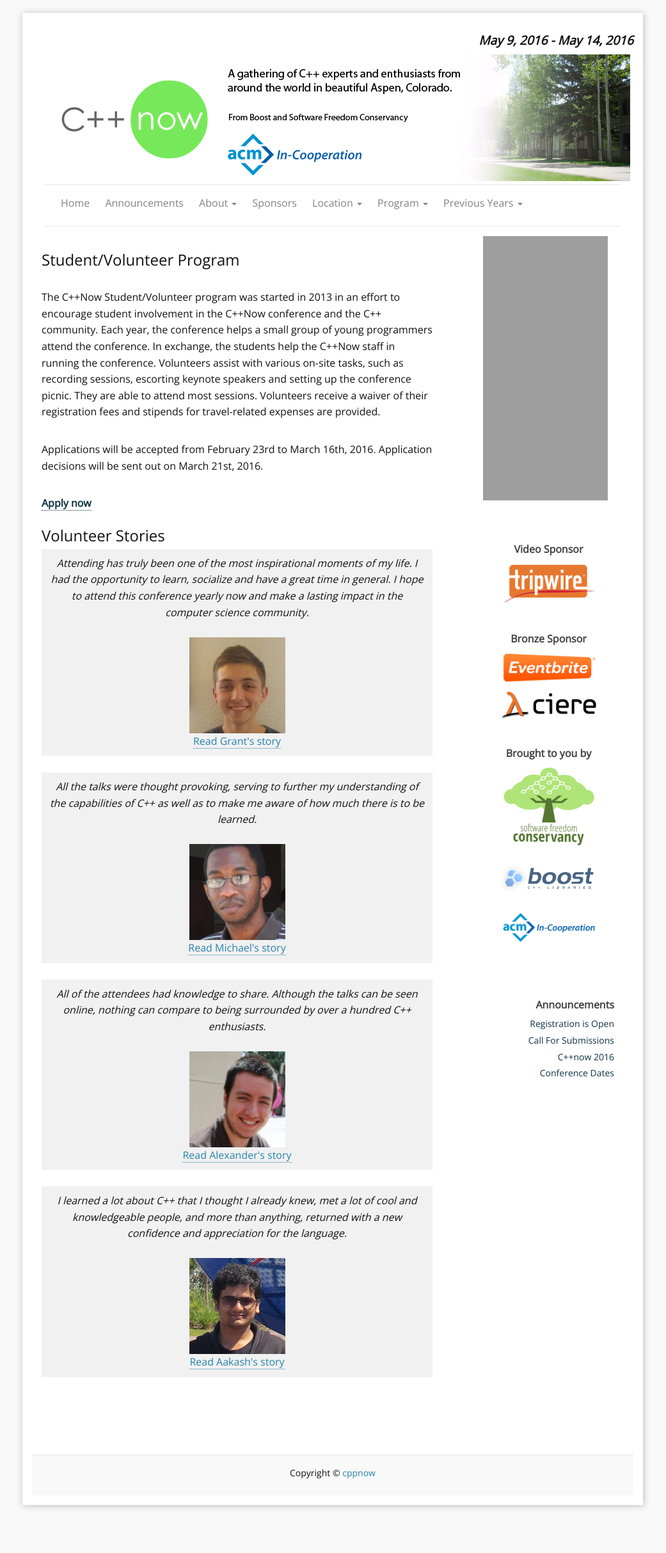
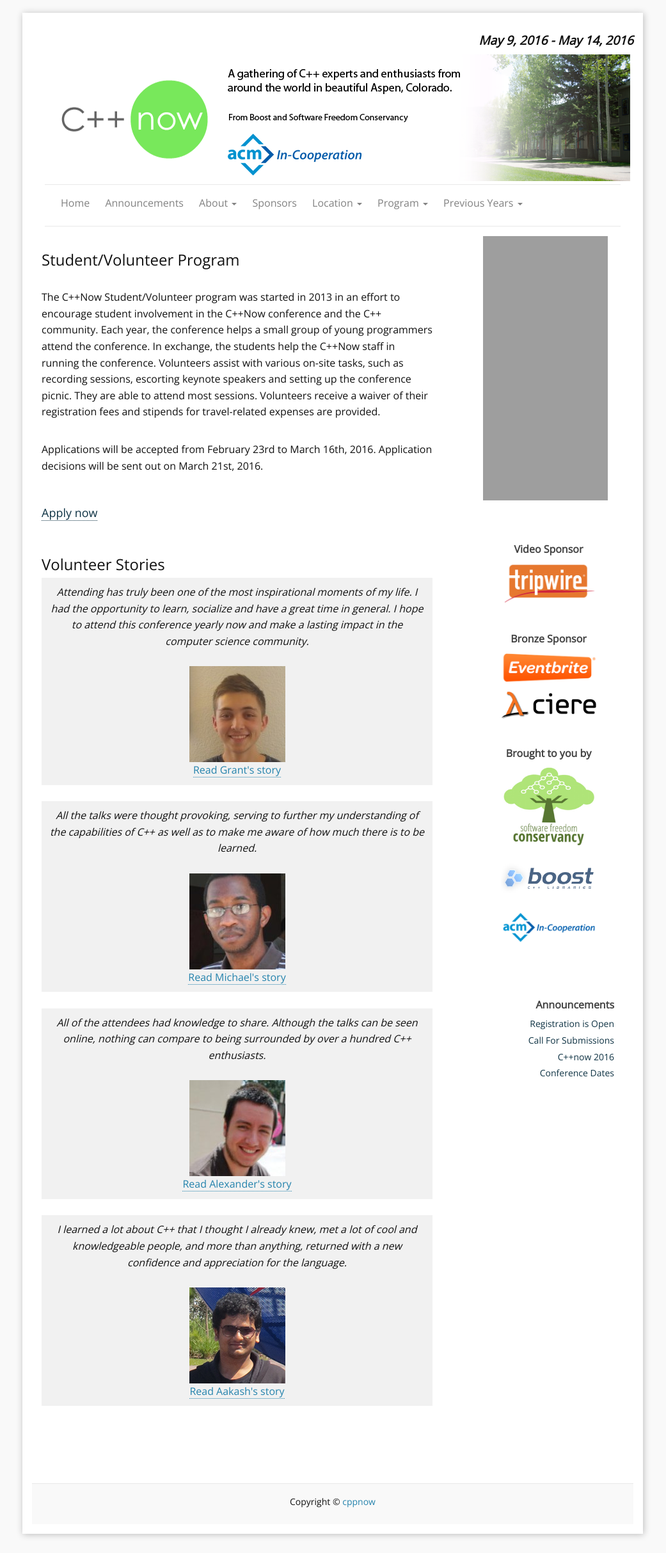
Before and after one commit to boostcon/cppnow_website, a Jekyll site: the page built from student_volunteer_program/index.html, in a window 1280 px wide. Shown: the whole page at 64% size, without its empty margins (120-1161 px from the left). Built offline with Jekyll 4.4.1, drawn with Linux system fonts in a browser that asks for light colours; before the commit the page ends 2382 px from its top, so only the background shows below that; grey boxes are pictures that could not be loaded.

```diff
--- a/student_volunteer_program/index.html
+++ b/student_volunteer_program/index.html
@@ -27,7 +27,7 @@
 
 <br />
 
-<b><a href="">Apply now</a></b><F9>
+<h4><a href="">Apply now</a></h4>
 
 <br />
 
```
